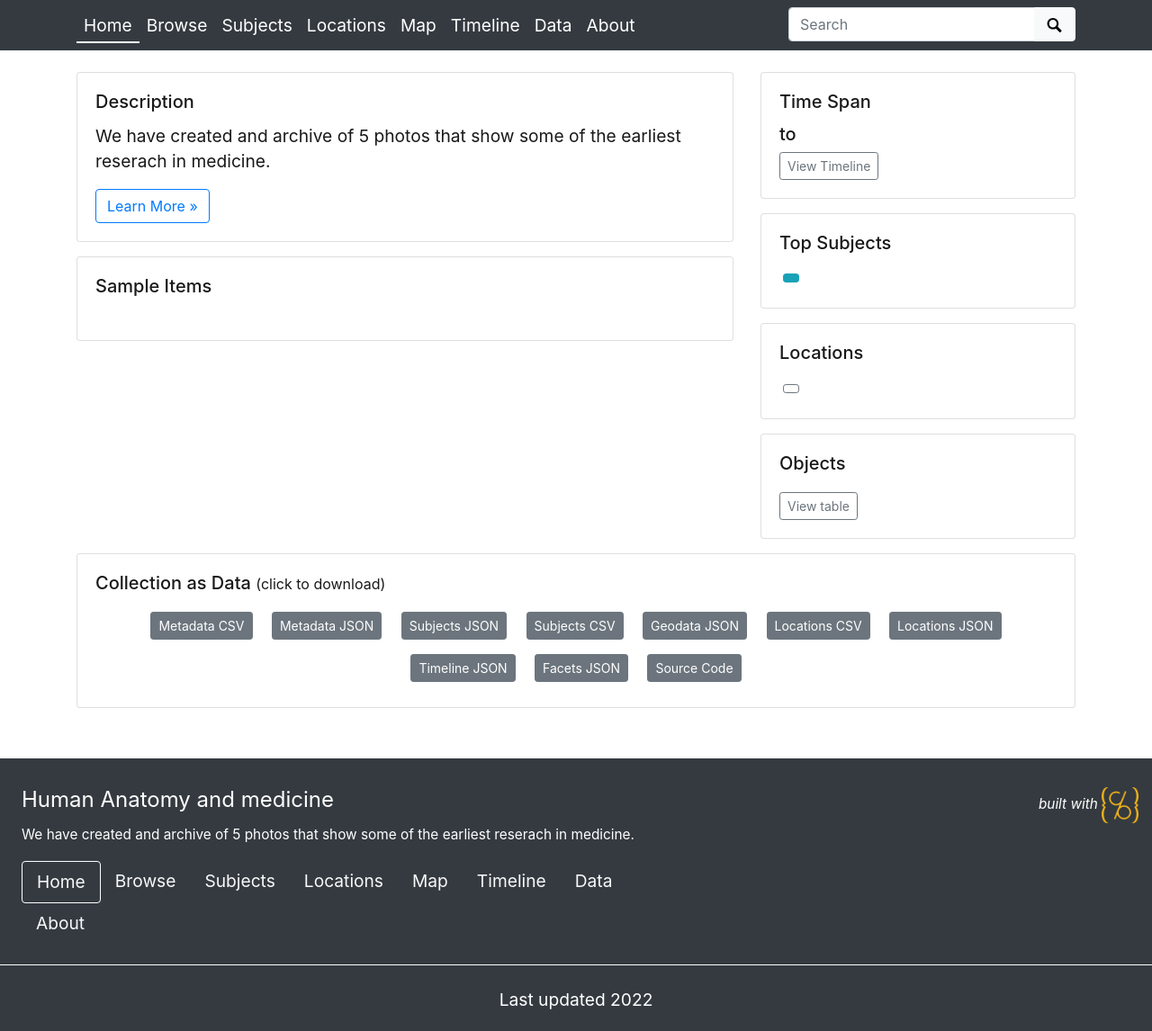
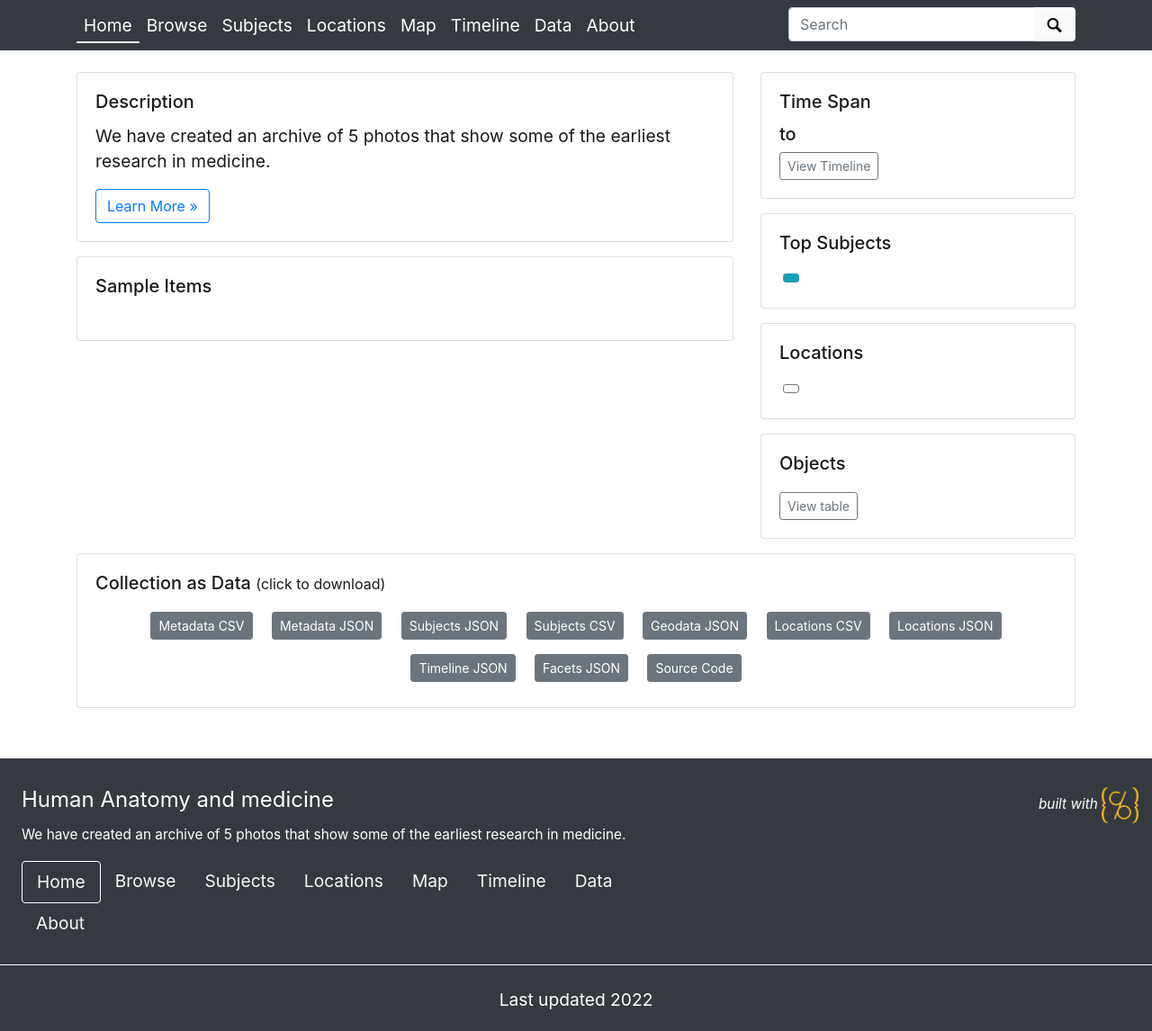
Before and after one commit to KingKoderRew/Antonio_Scarpa, a Jekyll site: the page built from index.md, in a window 1280 px wide. Shown: the part 343-1489 px from the top of the page at 90% size. Built offline with Jekyll 4.4.1, drawn with Linux system fonts in a browser that asks for light colours.

Commit message:
Update _config.yml

```diff
--- a/_config.yml
+++ b/_config.yml
@@ -25,7 +25,7 @@ title: Human Anatomy and medicine
 tagline: From the heart to the heels
 # description appears in meta tags and other locations
 # this description might appear in search result lists, keep around 160 characters max
-description: We have created and archive of 5 photos that show some of the earliest reserach in medicine.
+description: We have created an archive of 5 photos that show some of the earliest research in medicine.
 author: Branden, Nate, Kerry
 
 ##########
```
